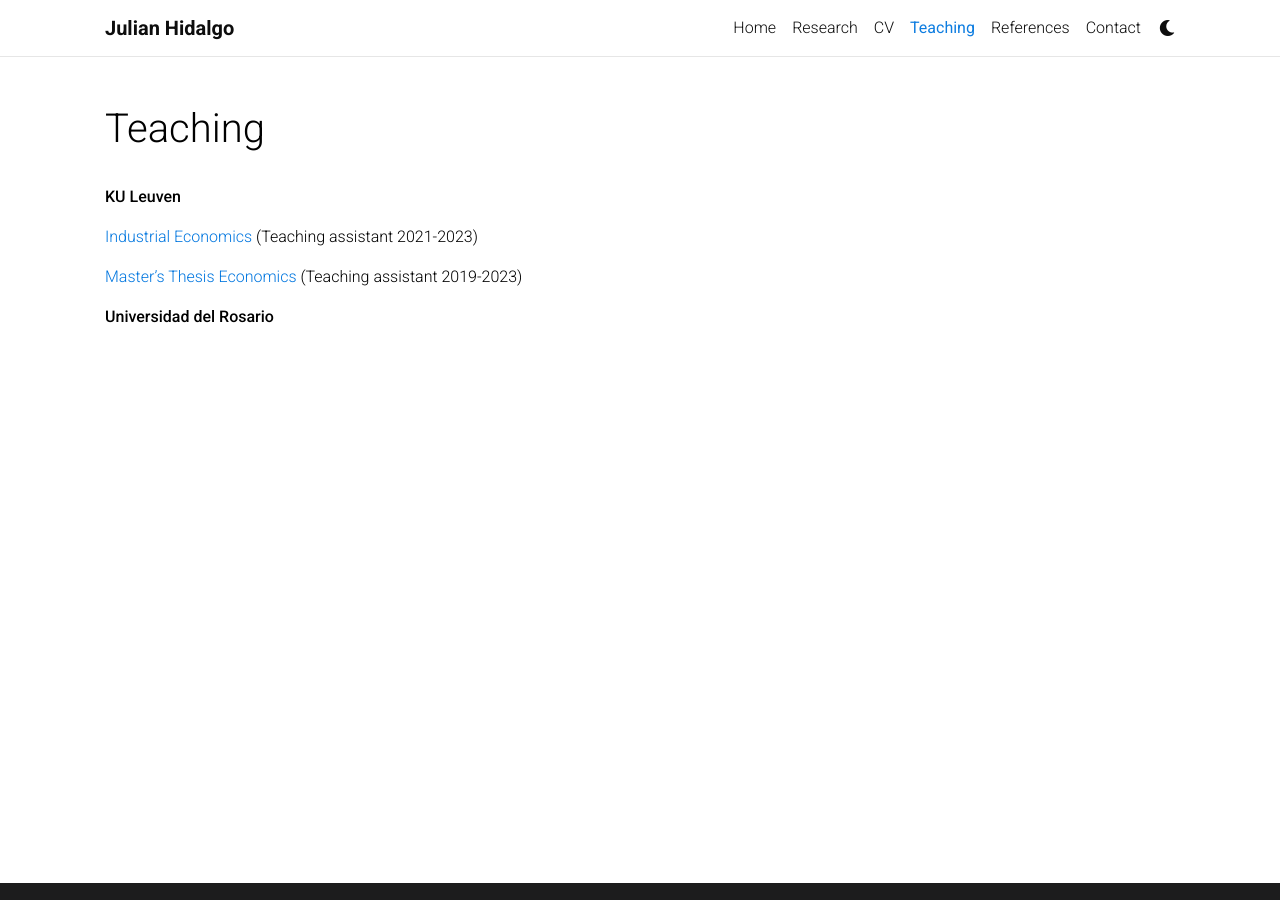
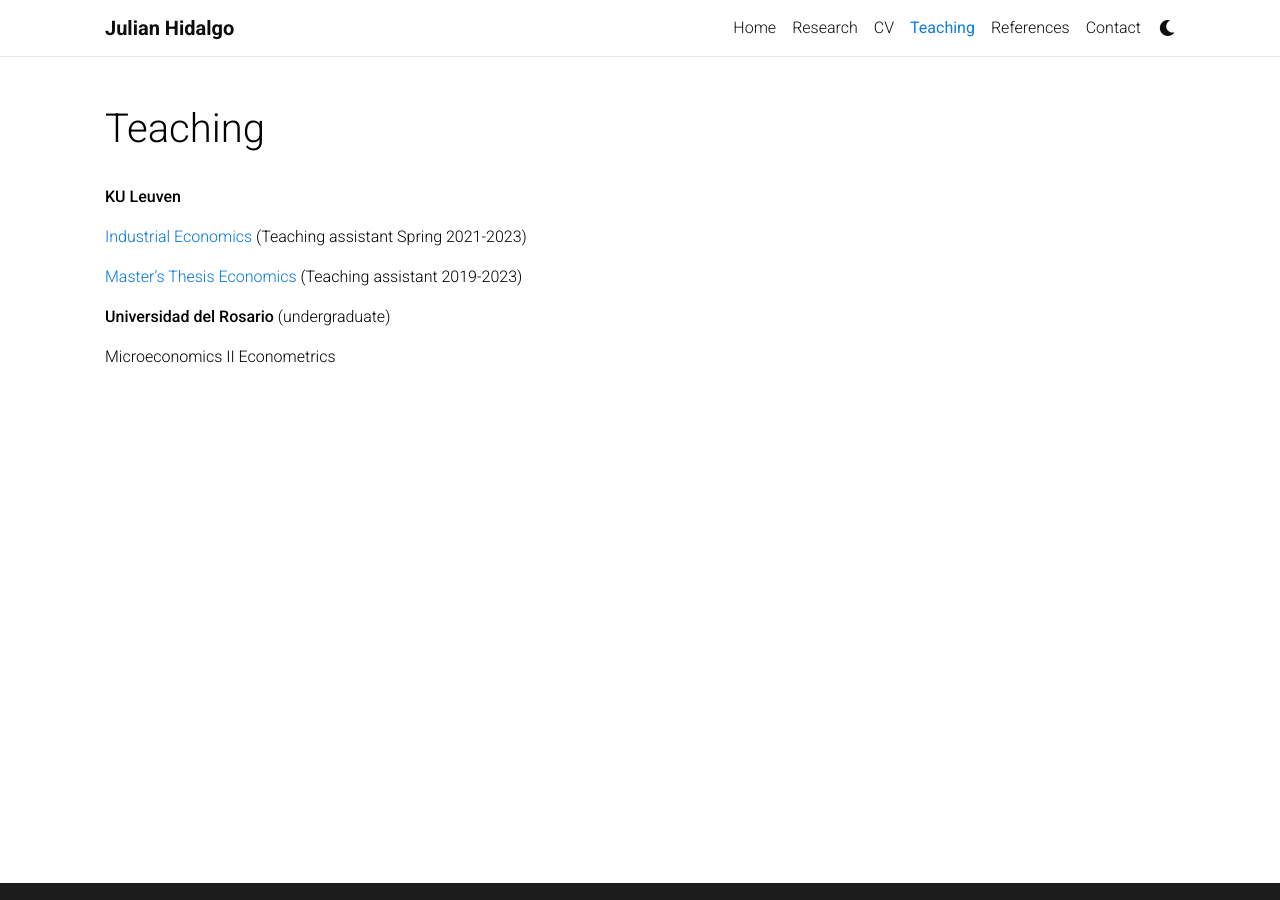
Before and after one commit to JulianHidalgoRodriguez/JulianHidalgoRodriguez.github.io, a Jekyll site: the page built from _pages/teaching.md, in a window 1280 px wide. Built offline with Jekyll 4.4.1, drawn with Linux system fonts in a browser that asks for light colours; comment, search, counter and statistics services are not loaded; a style sheet for code colours, icons or effects is not loaded.

Commit message:
Update teaching.md

```diff
--- a/_pages/teaching.md
+++ b/_pages/teaching.md
@@ -9,8 +9,11 @@ nav_order: 3
 
 <strong>KU Leuven</strong>
 
-<a href="https://onderwijsaanbod.kuleuven.be/syllabi/e/D0M47BE.htm#activetab=doelstellingen_idp1780352">Industrial Economics</a> (Teaching assistant 2021-2023)
+<a href="https://onderwijsaanbod.kuleuven.be/syllabi/e/D0M47BE.htm#activetab=doelstellingen_idp1780352">Industrial Economics</a> (Teaching assistant Spring 2021-2023)
 
 <a href="https://onderwijsaanbod.kuleuven.be/2019/syllabi/e/D0C34AE.htm#activetab=doelstellingen_idm4733120">Master's Thesis Economics</a> (Teaching assistant 2019-2023)
 
-<strong>Universidad del Rosario</strong>
+<strong>Universidad del Rosario</strong> (undergraduate)
+
+Microeconomics II
+Econometrics
```
